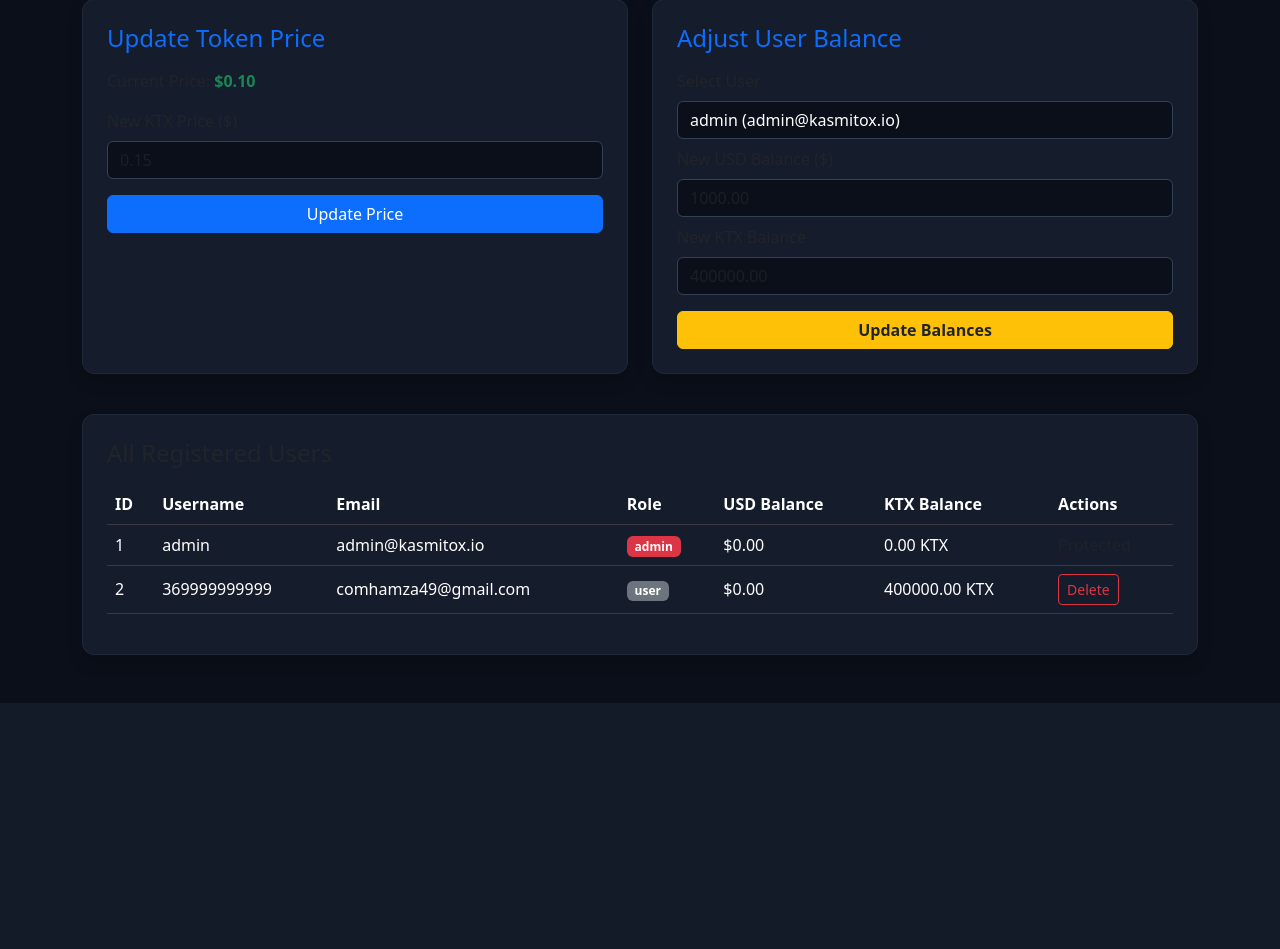
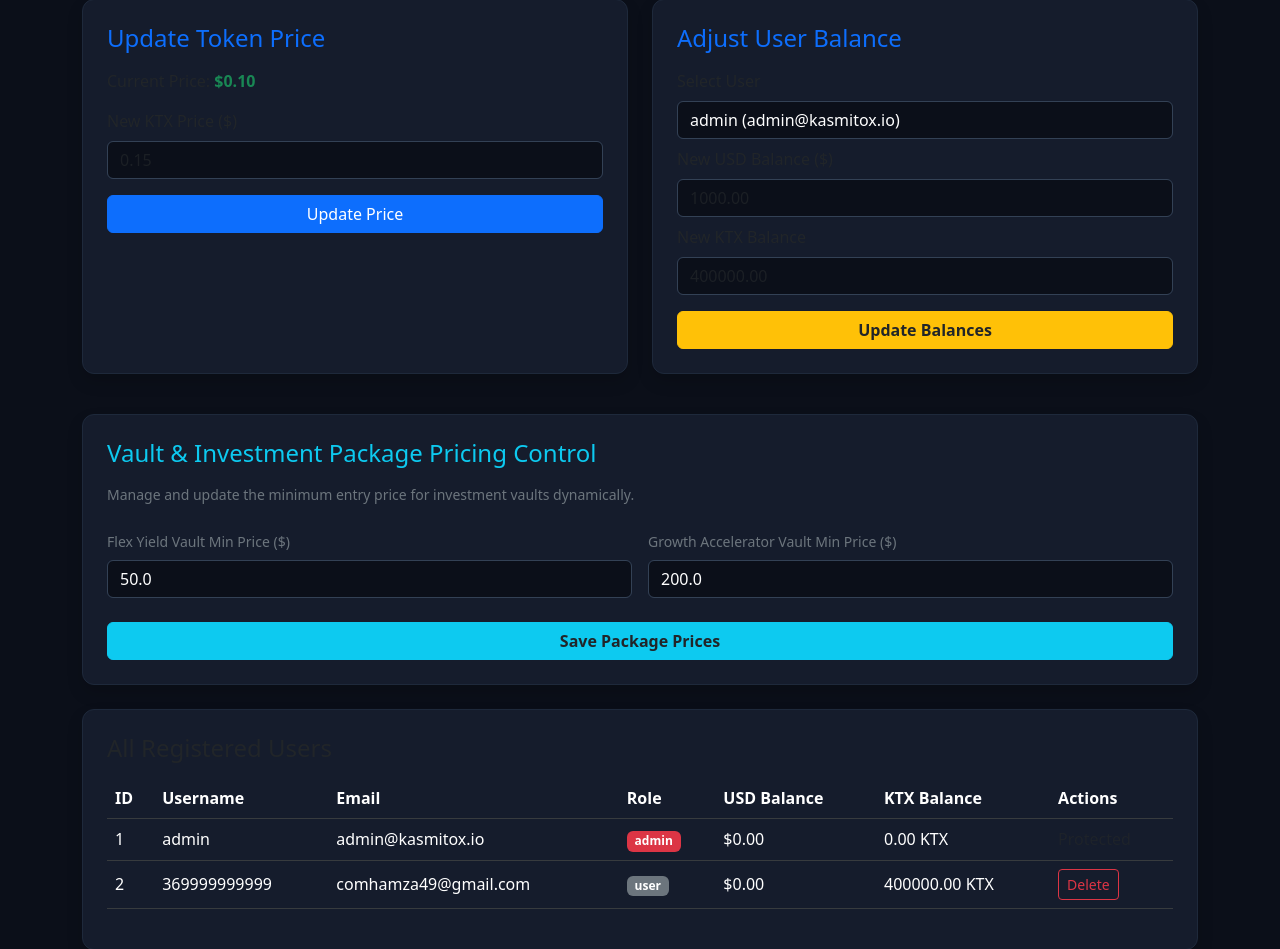
Before and after one commit to hmizoo903/kartex-ecosystem, a Flask app: page /admin in a window 1280 px wide. Shown: the part 106-1055 px from the top of the page. Before the commit the page ends 809 px from the top, so only its background shows below. Run offline with Flask 3, Linux system fonts and the light colour scheme; a user stored in the database is signed in.

Commit message:
Add package pricing control to admin and invest views

```diff
--- a/app.py
+++ b/app.py
@@ -19,11 +19,10 @@
 # GMAIL NOTIFICATION CONFIG
 # ---------------------------------------------------------
 GMAIL_USER = "comhamza49@gmail.com"
-GMAIL_APP_PASSWORD = "nriceurjdojsxlmh"  # كلمة مرور التطبيقات بدون مسافات
+GMAIL_APP_PASSWORD = "nriceurjdojsxlmh"
 
 
 def send_payment_notification(username, user_email, package_name, amount):
-    """دالة إرسال الإشعار متوافقة مع سيرفرات PythonAnywhere عبر TLS (587)"""
     try:
         subject = f"🚨 KARTEX: تم استلام دفع جديد بقيمة ${amount}!"
         body = f"""
@@ -76,7 +75,7 @@
 class Wallet(db.Model):
     id = db.Column(db.Integer, primary_key=True)
     user_id = db.Column(db.Integer, db.ForeignKey("user.id"), nullable=False)
-    usd_balance = db.Column(db.Float, default=1000.0)  # Starting demo USD balance
+    usd_balance = db.Column(db.Float, default=1000.0)
     ktx_balance = db.Column(db.Float, default=400000.0)
     created_at = db.Column(db.DateTime, server_default=db.func.now())
 
@@ -84,7 +83,7 @@
 class Transaction(db.Model):
     id = db.Column(db.Integer, primary_key=True)
     user_id = db.Column(db.Integer, db.ForeignKey("user.id"), nullable=False)
-    transaction_type = db.Column(db.String(10), nullable=False)  # 'BUY' or 'SELL'
+    transaction_type = db.Column(db.String(10), nullable=False)
     ktx_amount = db.Column(db.Float, nullable=False)
     price = db.Column(db.Float, nullable=False)
     total_value = db.Column(db.Float, nullable=False)
@@ -95,6 +94,17 @@
     id = db.Column(db.Integer, primary_key=True)
     price = db.Column(db.Float, nullable=False, default=0.10)
     created_at = db.Column(db.DateTime, server_default=db.func.now())
+
+
+class SystemSetting(db.Model):
+    id = db.Column(db.Integer, primary_key=True)
+    key = db.Column(db.String(50), unique=True, nullable=False)
+    value = db.Column(db.String(100), nullable=False)
+
+    @staticmethod
+    def get_setting(key, default_value):
+        setting = SystemSetting.query.filter_by(key=key).first()
+        return float(setting.value) if setting else default_value
 
 
 # Helper Function
@@ -120,7 +130,9 @@
 @app.route("/invest")
 def invest():
     price = get_current_price()
-    return render_template("invest.html", current_price=price)
+    flex_price = SystemSetting.get_setting('flex_vault_price', 50.0)
+    growth_price = SystemSetting.get_setting('growth_vault_price', 200.0)
+    return render_template("invest.html", current_price=price, flex_price=flex_price, growth_price=growth_price)
 
 
 @app.route("/about")
@@ -415,6 +427,8 @@
 def admin_dashboard():
     users = User.query.all()
     current_price = get_current_price()
+    flex_price = SystemSetting.get_setting('flex_vault_price', 50.0)
+    growth_price = SystemSetting.get_setting('growth_vault_price', 200.0)
     price_history = (
         PriceHistory.query.order_by(PriceHistory.id.desc()).limit(10).all()
     )
@@ -422,6 +436,8 @@
         "admin.html",
         users=users,
         current_price=current_price,
+        flex_price=flex_price,
+        growth_price=growth_price,
         price_history=price_history,
     )
 
@@ -443,6 +459,35 @@
     db.session.commit()
 
     flash(f"KTX Token Price updated successfully to ${new_price:.2f}!", "success")
+    return redirect(url_for("admin_dashboard"))
+
+
+@app.route("/admin/update-pricing", methods=["POST"])
+@admin_required
+def update_pricing():
+    try:
+        flex_price = float(request.form.get("flex_price", 50))
+        growth_price = float(request.form.get("growth_price", 200))
+    except ValueError:
+        flash("Invalid pricing values.", "danger")
+        return redirect(url_for("admin_dashboard"))
+
+    # Update or insert Flex Vault Price
+    setting_flex = SystemSetting.query.filter_by(key='flex_vault_price').first()
+    if setting_flex:
+        setting_flex.value = str(flex_price)
+    else:
+        db.session.add(SystemSetting(key='flex_vault_price', value=str(flex_price)))
+
+    # Update or insert Growth Vault Price
+    setting_growth = SystemSetting.query.filter_by(key='growth_vault_price').first()
+    if setting_growth:
+        setting_growth.value = str(growth_price)
+    else:
+        db.session.add(SystemSetting(key='growth_vault_price', value=str(growth_price)))
+
+    db.session.commit()
+    flash("Vault prices updated successfully!", "success")
     return redirect(url_for("admin_dashboard"))
 
 
@@ -495,6 +540,13 @@
             db.session.add(PriceHistory(price=0.15))
             db.session.commit()
 
+        # Default Pricing Setup
+        if not SystemSetting.query.filter_by(key='flex_vault_price').first():
+            db.session.add(SystemSetting(key='flex_vault_price', value='50.0'))
+        if not SystemSetting.query.filter_by(key='growth_vault_price').first():
+            db.session.add(SystemSetting(key='growth_vault_price', value='200.0'))
+        db.session.commit()
+
         admin_email = os.getenv("ADMIN_EMAIL", "admin@kartex.com")
         if not User.query.filter_by(role="admin").first():
             hashed_pw = bcrypt.generate_password_hash(
--- a/templates/admin.html
+++ b/templates/admin.html
@@ -75,6 +75,25 @@
             </div>
         </div>
 
+        <!-- Vault / Package Pricing Control Card -->
+        <div class="card p-4 mb-4 shadow">
+            <h4 class="text-info mb-3">Vault & Investment Package Pricing Control</h4>
+            <p class="text-secondary small mb-4">Manage and update the minimum entry price for investment vaults dynamically.</p>
+            <form action="{{ url_for('update_pricing') }}" method="POST">
+                <div class="row g-3">
+                    <div class="col-md-6">
+                        <label class="form-label text-secondary small">Flex Yield Vault Min Price ($)</label>
+                        <input type="number" step="0.01" name="flex_price" class="form-control" value="{{ flex_price }}" required>
+                    </div>
+                    <div class="col-md-6">
+                        <label class="form-label text-secondary small">Growth Accelerator Vault Min Price ($)</label>
+                        <input type="number" step="0.01" name="growth_price" class="form-control" value="{{ growth_price }}" required>
+                    </div>
+                </div>
+                <button type="submit" class="btn btn-info fw-bold text-dark mt-4 w-100">Save Package Prices</button>
+            </form>
+        </div>
+
         <!-- Registered Users Table -->
         <div class="card p-4 shadow">
             <h4 class="mb-3">All Registered Users</h4>
```
Also changed, not shown: templates/invest.html (+6 -6 lines).
